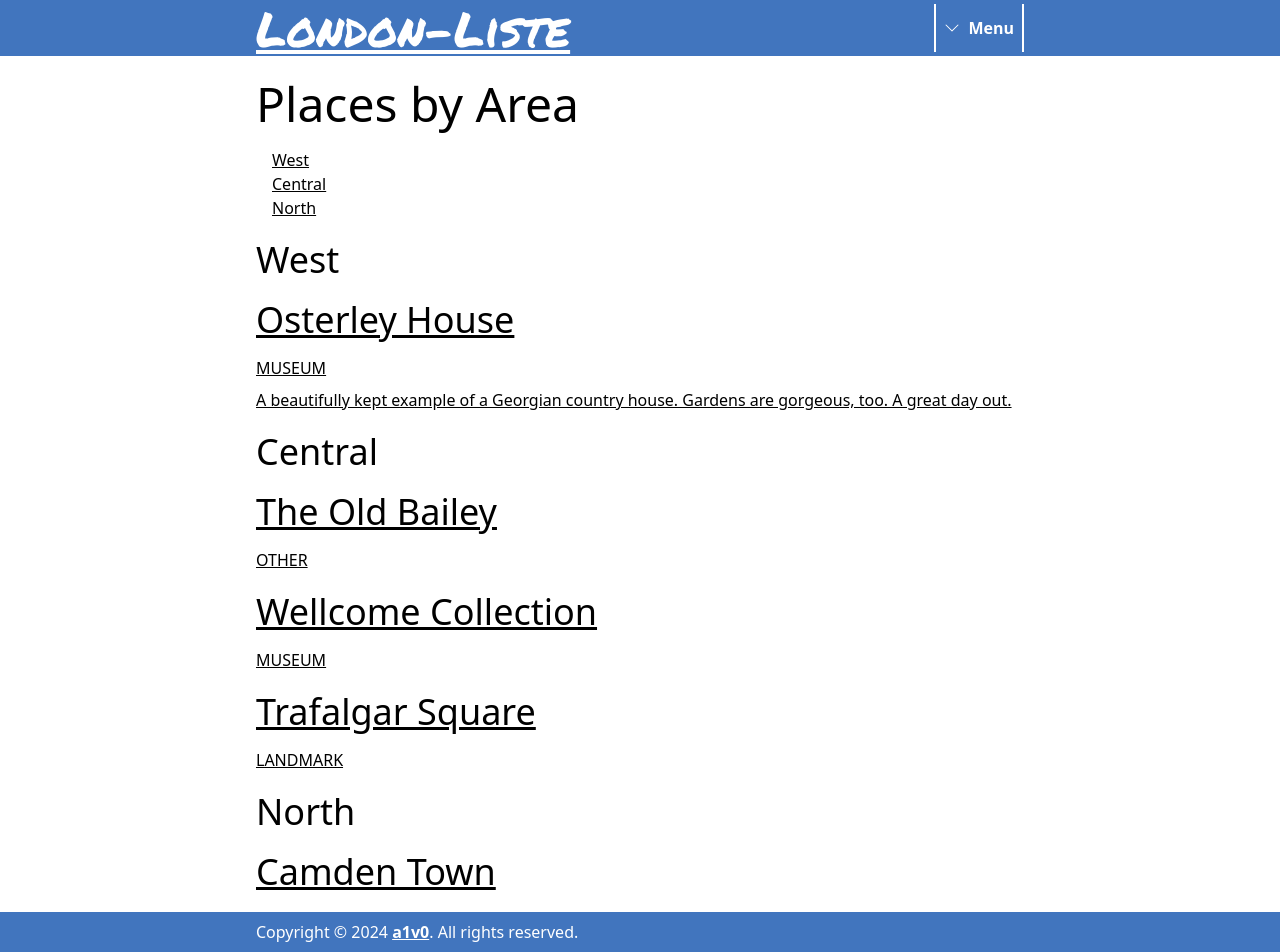
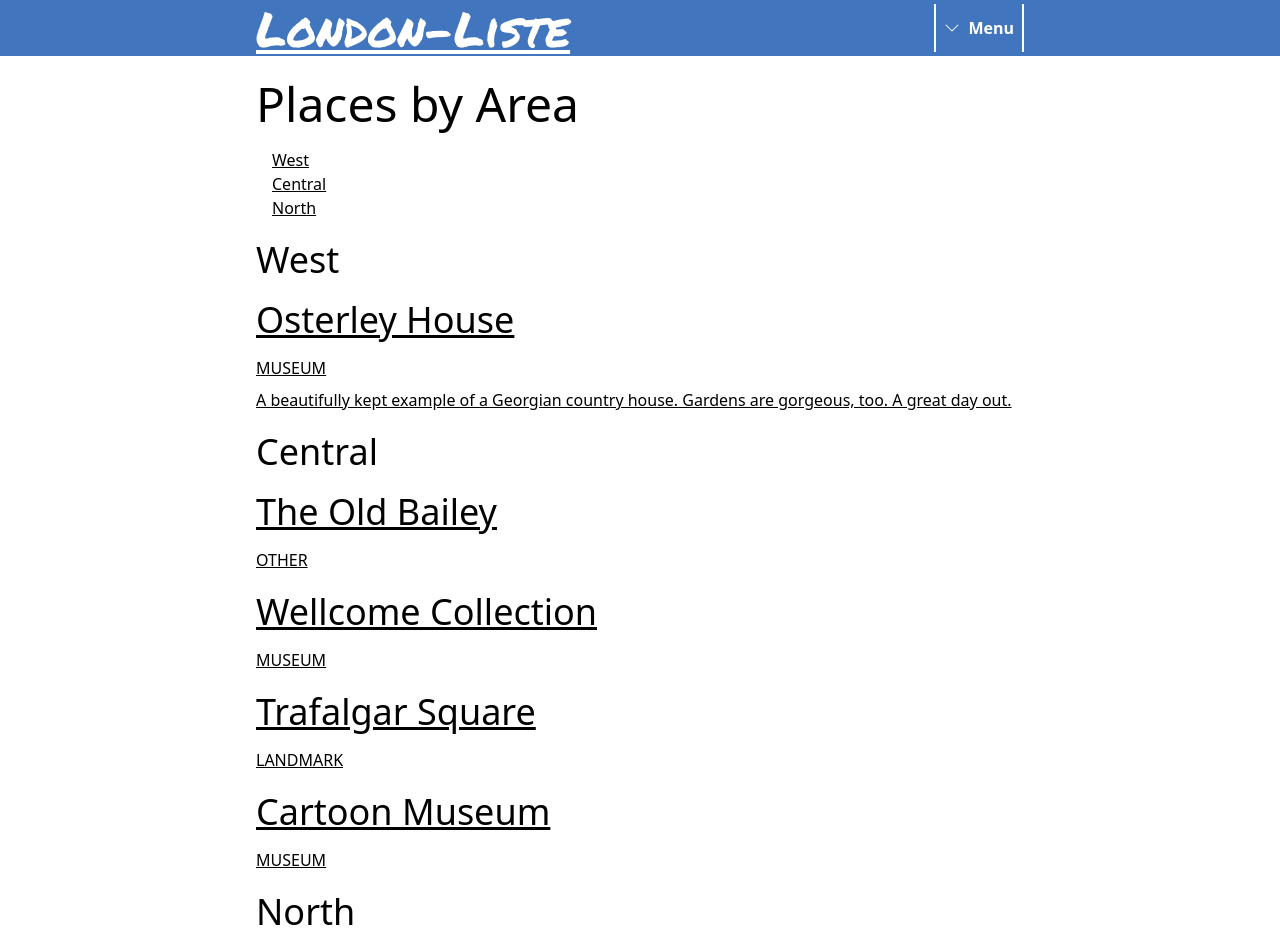
Before and after one commit to a1v0/london-liste, a Next.js app: page /areas in a window 1280 px wide. Shown: the top 952 px of the page. Built offline with nearby package versions, Linux system fonts and the light colour scheme; a web font is replaced by a local one.

Commit message:
Add Cartoon Museum

```diff
--- a/app/places.js
+++ b/app/places.js
@@ -93,17 +93,14 @@ exports.places = [
 		website: "",
 	},
 	{
-		slug: "", // leave this blank
-		name: "",
-		keyFacts: [
-			"",
-			"", // add more or delete as necessary
-		],
+		slug: "cartoon-museum", // leave this blank
+		name: "Cartoon Museum",
+		keyFacts: ["Free for under-18s"],
 		description: "",
-		type: "", // see list of approved types above. Let a1v0 know if you need to add another type.
-		cost: "",
-		location: "", // "[region] - [area]" or "[region] - [Tube stop]". For examples, see above.
-		website: "",
+		type: "museum", // see list of approved types above. Let a1v0 know if you need to add another type.
+		cost: "Free for under-18s",
+		location: "Central - Holborn", // "[region] - [area]" or "[region] - [Tube stop]". For examples, see above.
+		website: "https://www.cartoonmuseum.org/",
 	},
 	{
 		slug: "", // leave this blank
@@ -431,7 +428,6 @@ exports.places = [
 		website: "",
 	},
 
-	// Camden Town, walk from King's Cross along canal
 	// Cartoon Museum (next to the British Museum. Free for under-18s)
 	// Petrie Museum
 	// Hunterian Museum
```
